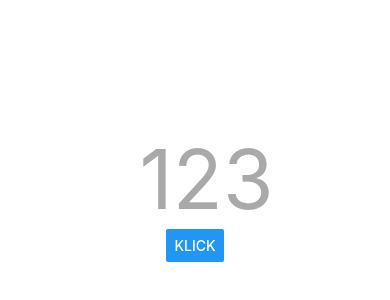
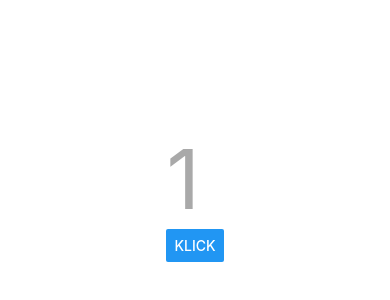
Before and after one commit to ma-xbo/reactnative-tutorial, a React Native app: screen / in a window 390 px wide. Shown: the part 226-526 px from the top of the page. Built offline with nearby package versions, Linux system fonts and the light colour scheme.

Commit message:
Counter als eigene Komponente

```diff
--- a/App.js
+++ b/App.js
@@ -4,7 +4,17 @@ import { Button, StyleSheet, Text, View } from 'react-native';
 export default function App() {
   return (
     <View style={styles.container}>
-      <Text style={styles.counter}> {123}</Text>
+      <Counter />
+    </View>
+  );
+}
+
+// Eigene Komponente namens Counter
+function Counter() {
+  // Liefert JSX Code zurück -> Kann direkt aufgerufen werden
+  return (
+    <View>
+      <Text style={styles.counter}>{1}</Text>
       <Button title='Klick' onPress={() => alert('clicked')} />
     </View>
   );
```
